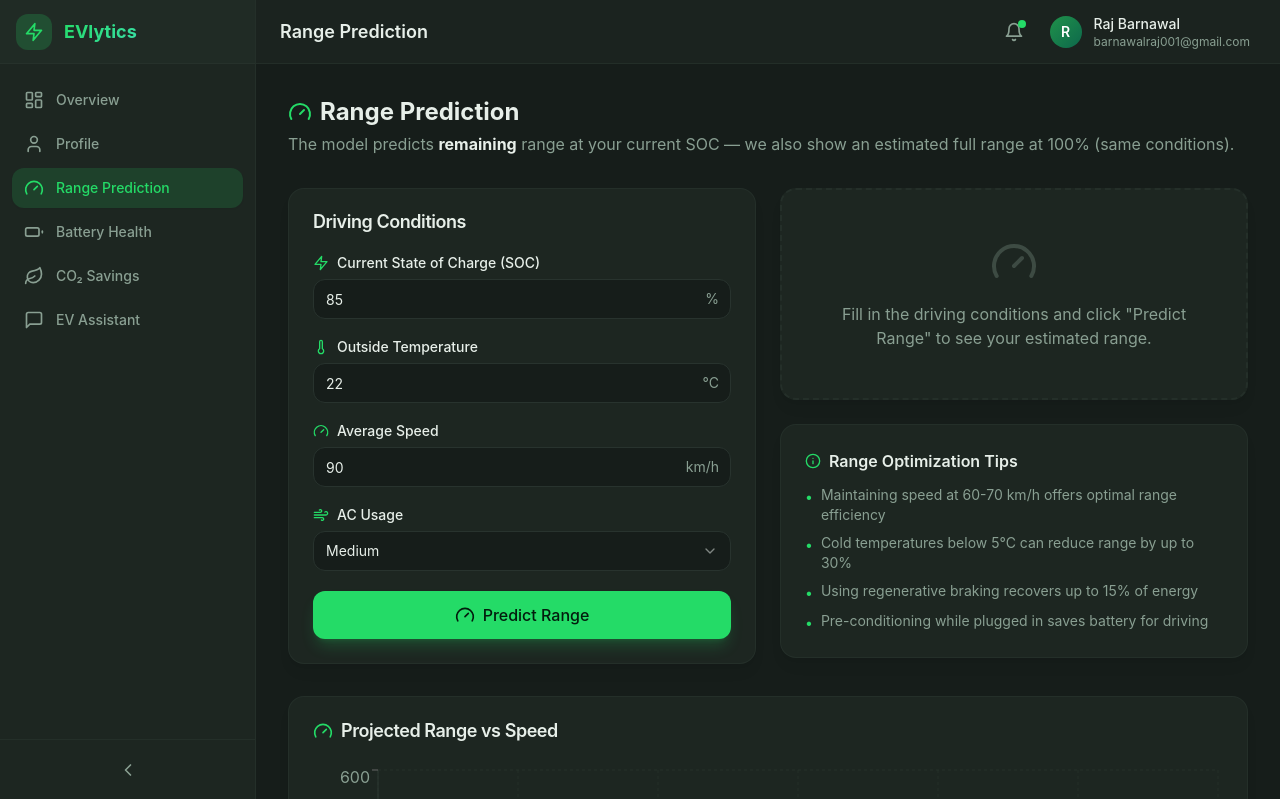
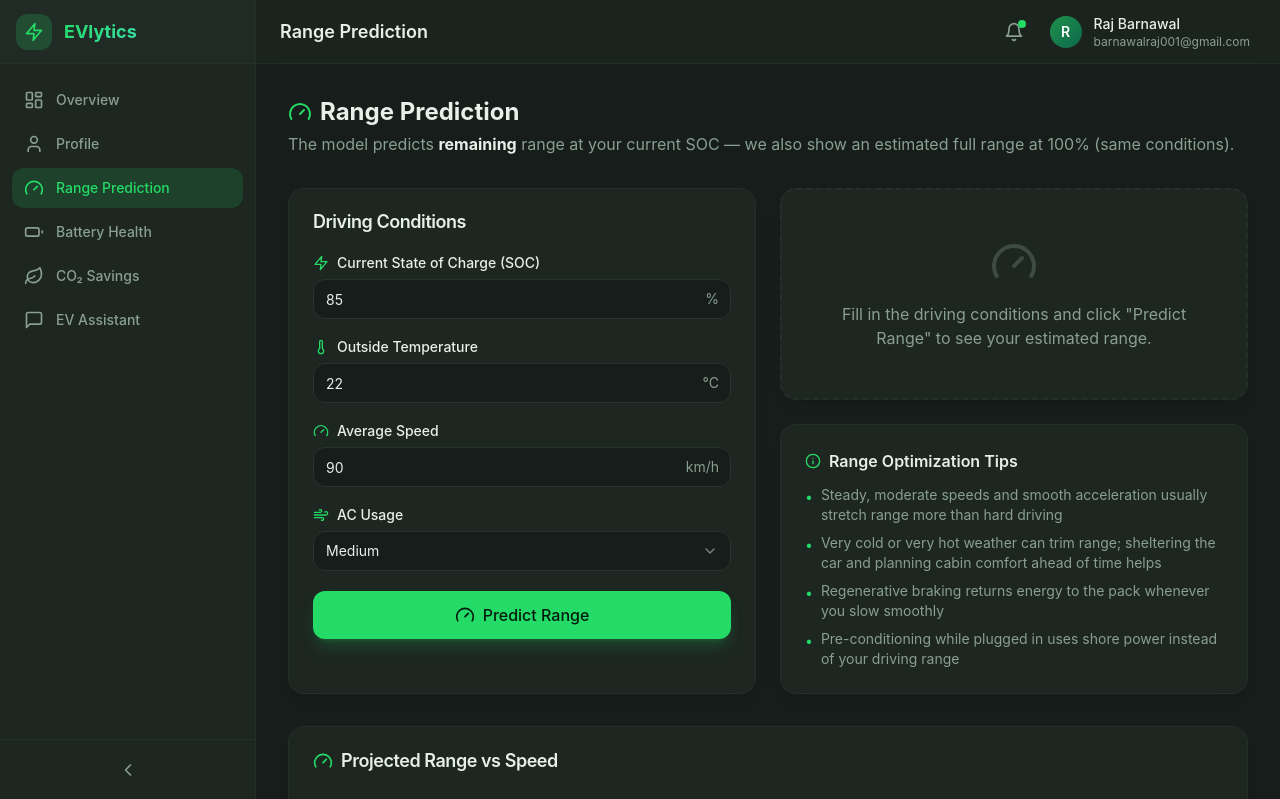
Before and after one commit to barnawalraj001/EVlytics, a Next.js app: page /dashboard/range in a window 1280 px wide. Shown: the top 799 px of the page. Built offline with nearby package versions, Linux system fonts and the light colour scheme; no server answers.

Commit message:
MVP ready

```diff
--- a/app/dashboard/assistant/page.tsx
+++ b/app/dashboard/assistant/page.tsx
@@ -163,11 +163,11 @@ export default function EVAssistantPage() {
                     <p className="text-muted-foreground mt-1">
                         Chat with our AI assistant for EV tips, range optimization, and more.
                     </p>
-                    <p className="text-xs text-muted-foreground mt-1.5 max-w-xl">
+                    {/* <p className="text-xs text-muted-foreground mt-1.5 max-w-xl">
                         Each reply uses your live app data: Profile, last Range Prediction (and derived battery
                         health when available), fuel cost comparison, and CO₂ Savings — not demo chart trends
                         from the dashboard UI.
-                    </p>
+                    </p> */}
                 </div>
                 <Button onClick={handleNewChat} variant="outline" className="gap-2">
                     <PlusCircle className="h-4 w-4" />
--- a/app/dashboard/range/page.tsx
+++ b/app/dashboard/range/page.tsx
@@ -333,19 +333,23 @@ export default function RangePredictionPage() {
                             <ul className="space-y-2 text-sm text-muted-foreground">
                                 <li className="flex items-start gap-2">
                                     <span className="text-primary mt-0.5">•</span>
-                                    Maintaining speed at 60-70 km/h offers optimal range efficiency
+                                    Steady, moderate speeds and smooth acceleration usually stretch range
+                                    more than hard driving
                                 </li>
                                 <li className="flex items-start gap-2">
                                     <span className="text-primary mt-0.5">•</span>
-                                    Cold temperatures below 5°C can reduce range by up to 30%
+                                    Very cold or very hot weather can trim range; sheltering the car and
+                                    planning cabin comfort ahead of time helps
                                 </li>
                                 <li className="flex items-start gap-2">
                                     <span className="text-primary mt-0.5">•</span>
-                                    Using regenerative braking recovers up to 15% of energy
+                                    Regenerative braking returns energy to the pack whenever you slow
+                                    smoothly
                                 </li>
                                 <li className="flex items-start gap-2">
                                     <span className="text-primary mt-0.5">•</span>
-                                    Pre-conditioning while plugged in saves battery for driving
+                                    Pre-conditioning while plugged in uses shore power instead of your
+                                    driving range
                                 </li>
                             </ul>
                         </CardContent>
```
